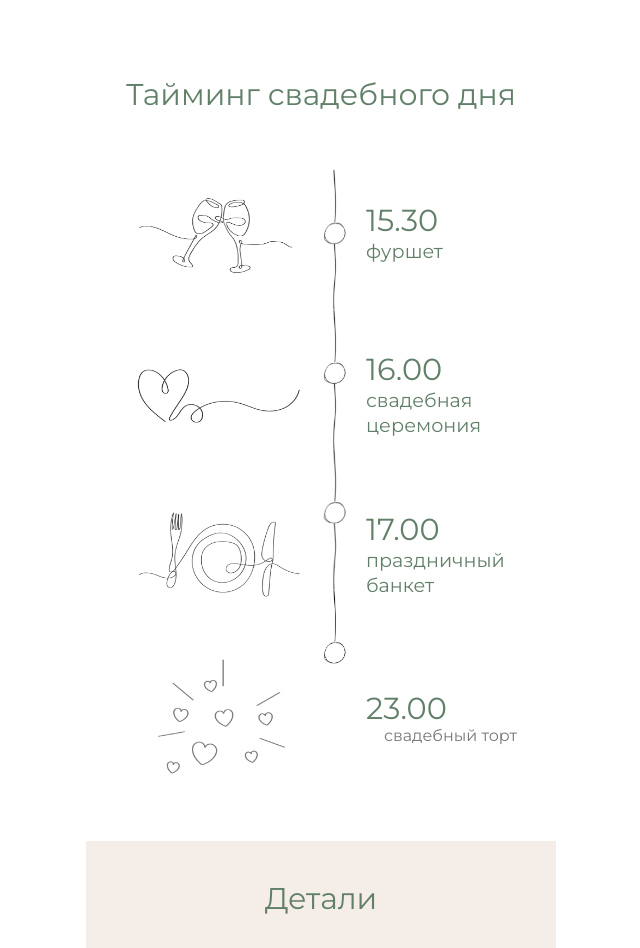
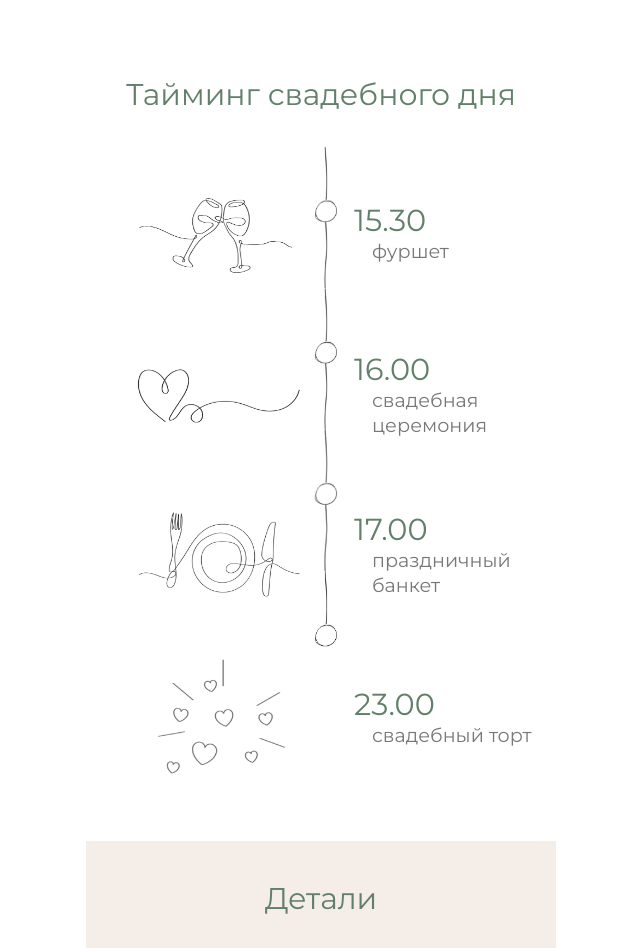
Before and after one commit to MaximMalyavko85/wedding, a React (Create React App) app: page / in a window 1280 px wide. Shown: the part 2260-3208 px from the top of the page, without its empty margins (319-959 px from the left). Built offline with nearby package versions, Linux system fonts and the light colour scheme; grey boxes are pictures that could not be loaded.

Commit message:
FEAT: minore correction

```diff
--- a/src/App.css
+++ b/src/App.css
@@ -363,10 +363,10 @@ h5.calendar-text {
 
 .timing_item {
   text-align: left;
-  margin-left: 45px;
+  margin-left: 33px;
 }
 
-.timing_item h6 {
+.timing_item h5 {
   margin-left: 18px;
   color: #787878;
 }
@@ -381,9 +381,9 @@ h5.calendar-text {
 
 .time_line {
   position: absolute;
-  top: 7px;
-  height: 507px;
-  left: 53%;
+  top: -16px;
+  height: 513px;
+  left: 51%;
   transform: translateX(-50%);
 }
 
--- a/src/components/EventDetails.jsx
+++ b/src/components/EventDetails.jsx
@@ -84,7 +84,7 @@ const EventDetails = () => (<>
           <img src={Timing4} className="timing_img"/>
           <div className="timing_item">
             <h2>23.00</h2>
-            <h6>свадебный торт</h6>
+            <h5>свадебный торт</h5>
           </div>
         </div>
       </div>
```
